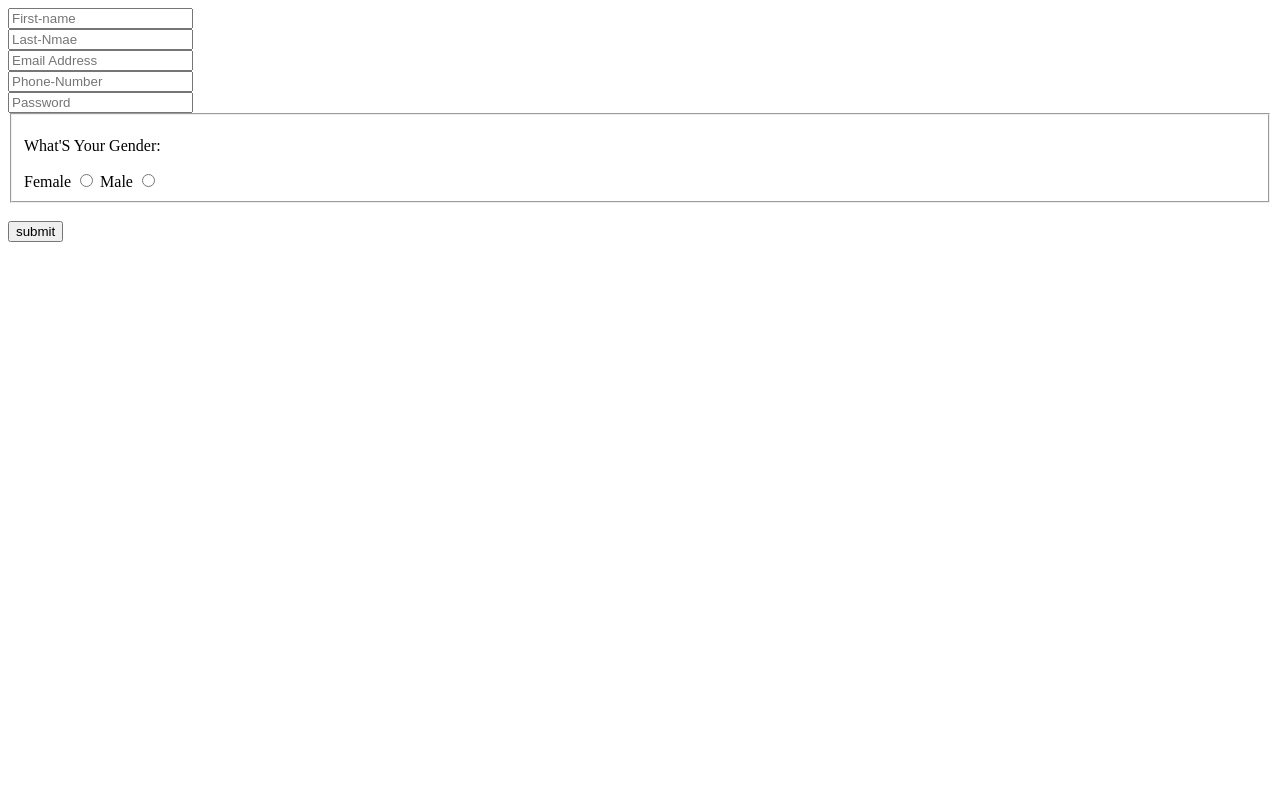
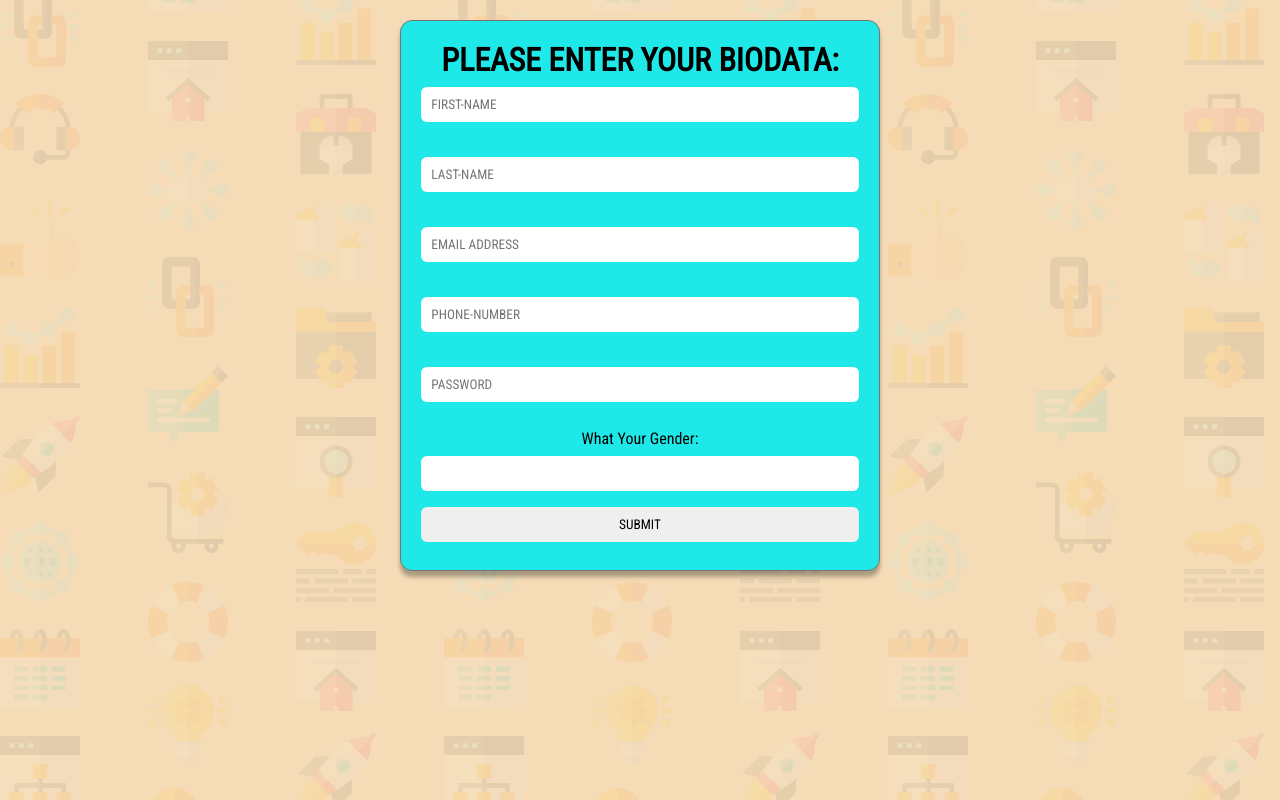
Before and after one commit to DarkXerXerS/Lessons, a plain HTML site: page index2.html in a window 1280 px wide. Drawn offline with Linux system fonts and the light colour scheme.

Commit message:
css commit

```diff
--- a/index2.html
+++ b/index2.html
@@ -5,23 +5,28 @@
   <meta http-equiv="X-UA-Compatible" content="IE=edge">
   <meta name="viewport" content="width=device-width, initial-scale=1.0">
   <title>Document</title>
-  <link rel="stylesheet" href="style.css">
+  <link rel="stylesheet" href="./style2.css">
+  <link rel="preconnect" href="https://fonts.googleapis.com">
+<link rel="preconnect" href="https://fonts.gstatic.com" crossorigin>
+<link href="https://fonts.googleapis.com/css2?family=Roboto+Condensed&display=swap" rel="stylesheet">
 </head>
 <body>
   <main class="main-section">
+    <!-- <h1>Please enter your biodata</h1> -->
     <form onsubmit="alert('YOUR DATA HAS BEEN RECORDED')" method="get">
+      <h1>Please enter your biodata:</h1>
     <input type="text" name="user-name" placeholder="First-name" required><br>
-    <input type="text" name="user-name" placeholder="Last-Nmae" required><br>
+    <input type="text" name="user-name" placeholder="Last-Name" required><br>
     <input type="email" name="user-name" placeholder="Email Address" required><br>
     <input type="number" name="user-name" placeholder="Phone-Number" step="1" required><br>
     <input type="password" name="user-name" placeholder="Password" required><br>
-    <fieldset>
-      <p>What'S Your Gender:</p>
-    <label for="gender">Female  </label>
-    <input type="radio" id="gender" placeholder="Gender">
-    <label for="gender">Male</label>
-    <input type="radio" id="gender">
-    </fieldset><br>
+    <label for="gender">What Your Gender:</label>
+    <input type="text" id="gender" list="genders" name="gender">
+    <datalist id="genders">
+      <option value="Male">Male</option>
+      <option value="Female">Female</option>
+      <option value="other">Others</option>
+    </datalist>
     <input type="submit" value="submit">
       </form>
   </main>
--- a/style2.css
+++ b/style2.css
@@ -2,4 +2,48 @@
     box-sizing: border-box;
     margin: 0;
     padding: 0;
+    font-family: 'Roboto Condensed', sans-serif;
 }
+
+html,
+ body {
+    background-image: url(./intro-component-with-signup-form-master/images/bg-intro-desktop.png);
+    background-color: rgb(245, 220, 182);
+    overflow: hidden;
+ }
+
+ .main-section {
+    border: 1px solid rgb(121, 114, 114);
+    display: flex;
+    justify-content: center;
+    margin: 20px 400px;
+    background-color: rgb(31, 232, 232);
+    border-radius: 12px;
+    box-shadow: 0px 6px 4px rgba(0, 0, 0, 0.3)
+ }
+ h1 {
+    font-family: 'Roboto Condensed', sans-serif;
+    text-transform: uppercase;
+ }
+
+form {
+    display: flex;
+    justify-content: center;
+    align-items: center;
+    flex-direction: column;
+    padding: 20px 0px;
+
+}
+ input {
+    padding: 10px;
+    margin: 8px;
+    width: 110%;
+    border-radius: 6px;
+    border: none;
+    text-transform: uppercase;
+ }
+
+ input:hover {
+    border: 2px solid palevioletred;
+
+ }
```
Also changed, not shown: intro-component-with-signup-form-master/index.html (added, +42 -0 lines), intro-component-with-signup-form-master/design/active-states.jpg (added), intro-component-with-signup-form-master/design/desktop-design.jpg (added), intro-component-with-signup-form-master/design/desktop-preview.jpg (added), intro-component-with-signup-form-master/design/mobile-design.jpg (added), intro-component-with-signup-form-master/images/bg-intro-desktop.png (added), intro-component-with-signup-form-master/images/bg-intro-mobile.png (added), intro-component-with-signup-form-master/images/favicon-32x32.png (added), intro-component-with-signup-form-master/images/icon-error.svg (added), 4 other files.
